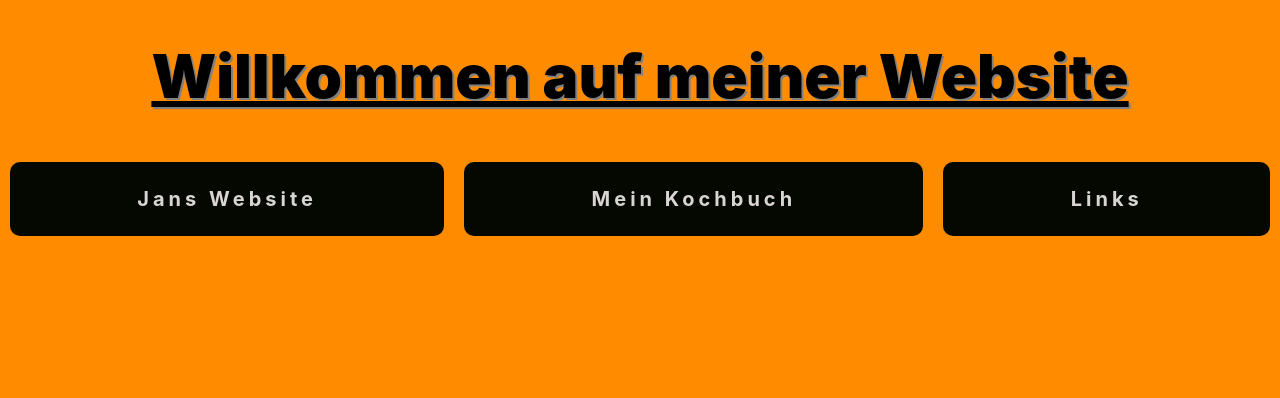
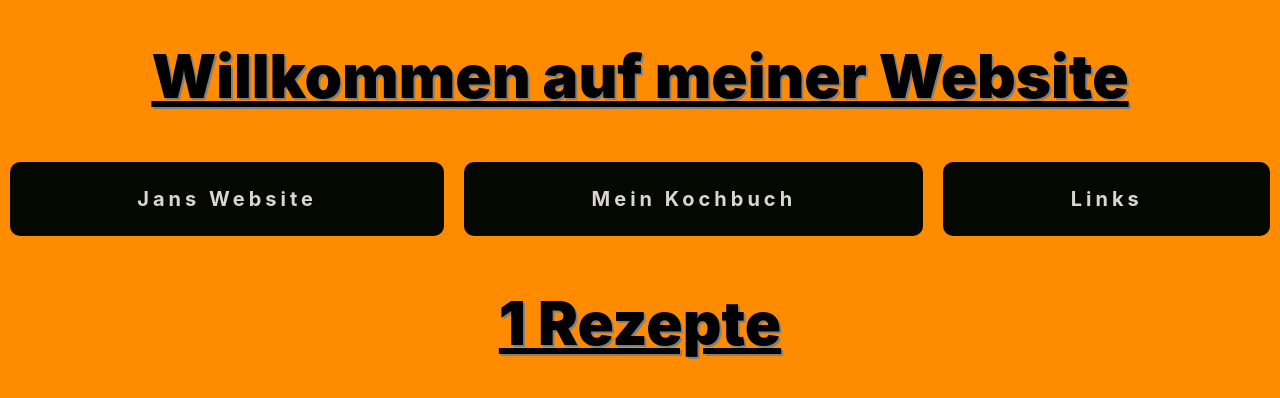
Before and after one commit to JanR99/jan-website-react, a React (Create React App) app: page /cookbook/1 in a window 1280 px wide. Shown: the top 398 px of the page. Built offline with nearby package versions, Linux system fonts and the light colour scheme; no server answers.

Commit message:
fixed stuff to correctly use the url for recipes and load the correct ones

```diff
--- a/src/App.js
+++ b/src/App.js
@@ -5,9 +5,8 @@ import Cookbook from './components/Cookbook';
 import Links from './components/Links';
 import Home from './components/Home';
 import Destination from './components/Destination';
-import Asiatisch from './components/Asiatisch';
+import Category from './components/Category'; // Import the new component
 import Recipe from './components/Recipe';
-
 
 function App() {
     return (
@@ -32,8 +31,8 @@ function App() {
                     <Route path="/cookbook" element={<Cookbook />} />
                     <Route path="/links" element={<Links />} />
                     <Route path="/destination/:destination" element={<Destination />} />
-                    <Route path="/cookbook/asiatisch" element={<Asiatisch />} />
-                    <Route path="/recipe/:recipeTitle" element={<Recipe />} />
+                    <Route path="/cookbook/:category" element={<Category />} />  {/* Dynamic category route */}
+                    <Route path="/cookbook/:category/:recipeTitle" element={<Recipe />} />
                 </Routes>
             </div>
         </Router>
--- a/src/components/Category.js
+++ b/src/components/Category.js
@@ -3,17 +3,15 @@ import { useParams, Link } from 'react-router-dom';
 import '../App.css';
 
 function Category() {
-    const { category } = useParams();  // Use useParams to get the category from the URL
+    const { category } = useParams();
     const [recipes, setRecipes] = useState([]);
 
-    // Fetch recipes from the JSON file based on the category
+    // Fetch recipes based on the category
     useEffect(() => {
-        if (category) {
-            fetch(`/recipes/${category}.json`)
-                .then(response => response.json())
-                .then(data => setRecipes(data))
-                .catch(error => console.error('Error loading recipes:', error));
-        }
+        fetch(`/recipes/${category}.json`)
+            .then(response => response.json())
+            .then(data => setRecipes(data))
+            .catch(error => console.error('Error loading recipes:', error));
     }, [category]);
 
     return (
@@ -31,7 +29,7 @@ function Category() {
                     return (
                         <div className="img-cookbook" key={index}>
                             <figcaption>{recipe.title}</figcaption>
-                            <Link to={`/recipe/${recipe.title.toLowerCase().replace(/\s+/g, '-')}`}>
+                            <Link to={`/cookbook/${category}/${recipe.title.toLowerCase().replace(/\s+/g, '-')}`}>
                                 <img
                                     src={`../Bilder/Essen-thumbnail/${imageSrc}`}
                                     alt={recipe.title}
--- a/src/components/Cookbook.js
+++ b/src/components/Cookbook.js
@@ -1,6 +1,6 @@
 import React from 'react';
 import { Link } from 'react-router-dom';
-import '../App.css'; // Assuming the CSS file is the same
+import '../App.css';
 
 function Cookbook() {
     return (
--- a/src/components/Recipe.js
+++ b/src/components/Recipe.js
@@ -1,13 +1,16 @@
 import React, { useEffect, useState } from 'react';
-import { useParams} from 'react-router-dom';
+import { useParams } from 'react-router-dom';
 
 function Recipe() {
-    const { recipeTitle } = useParams(); // Get the recipe title from the URL
+    const { category, recipeTitle } = useParams(); // Get category and recipeTitle from the URL
     const [recipe, setRecipe] = useState(null);
 
     useEffect(() => {
+        // Dynamically fetch the correct JSON file based on the category
+        const jsonFile = `/recipes/${category}.json`; // Build the correct JSON file path
+
         // Fetch the JSON file from the public folder
-        fetch('/recipes/asiatisch.json')
+        fetch(jsonFile)
             .then(response => response.json())
             .then(data => {
                 // Find the recipe based on the title
@@ -17,11 +20,7 @@ function Recipe() {
                 setRecipe(foundRecipe);
             })
             .catch(error => console.error('Error loading recipe:', error));
-    }, [recipeTitle]);
-
-    if (!recipe) {
-        return <div>Loading...</div>; // Display loading message if recipe is not found
-    }
+    }, [category, recipeTitle]);
 
     return (
         <div>
@@ -63,9 +62,9 @@ function Recipe() {
             <p className="zubereitung">
                 {recipe.preparation && recipe.preparation.map((step, index) => (
                     <span key={index}>
-            {index + 1}. {step}
+                        {index + 1}. {step}
                         <br />
-          </span>
+                    </span>
                 ))}
             </p>
         </div>
```
